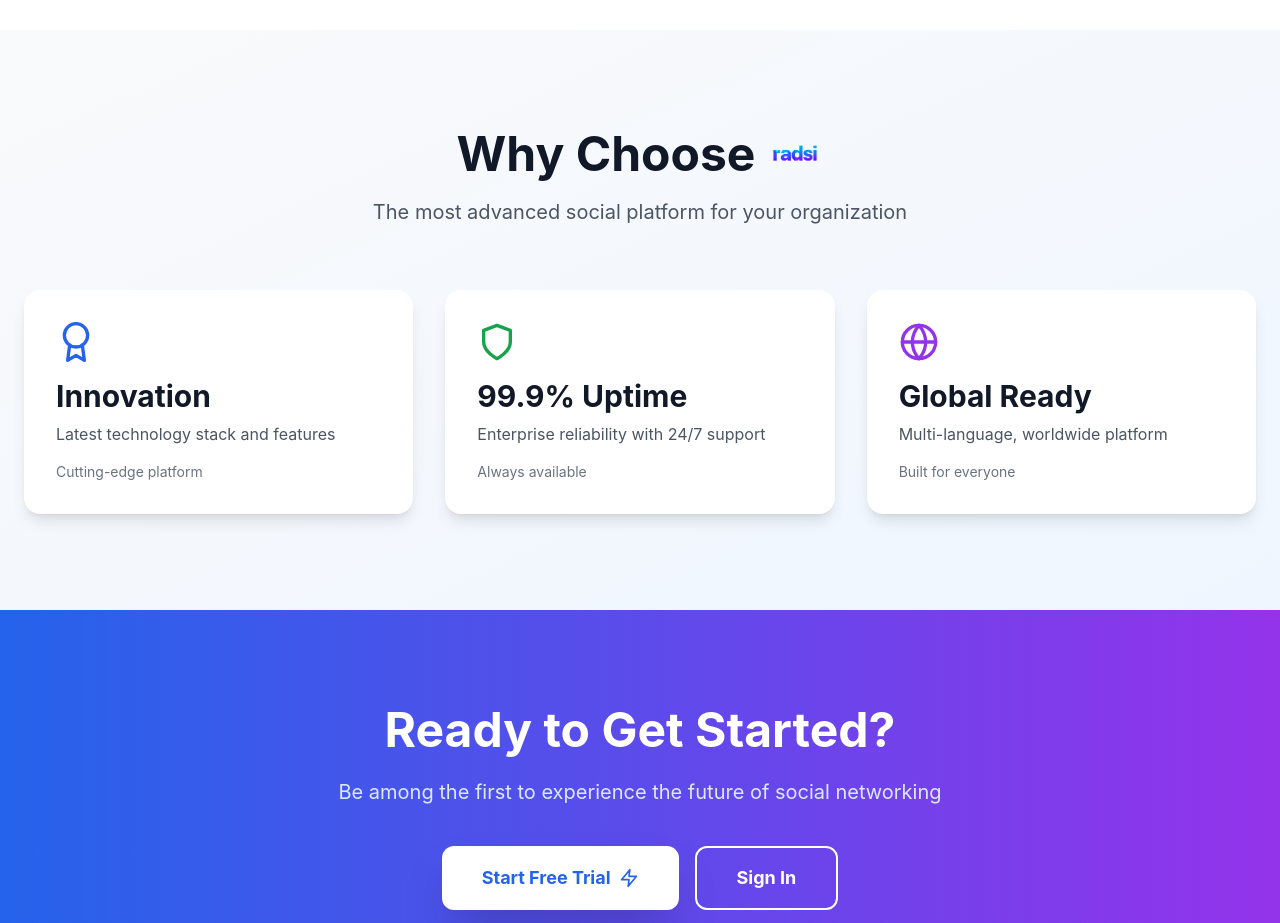
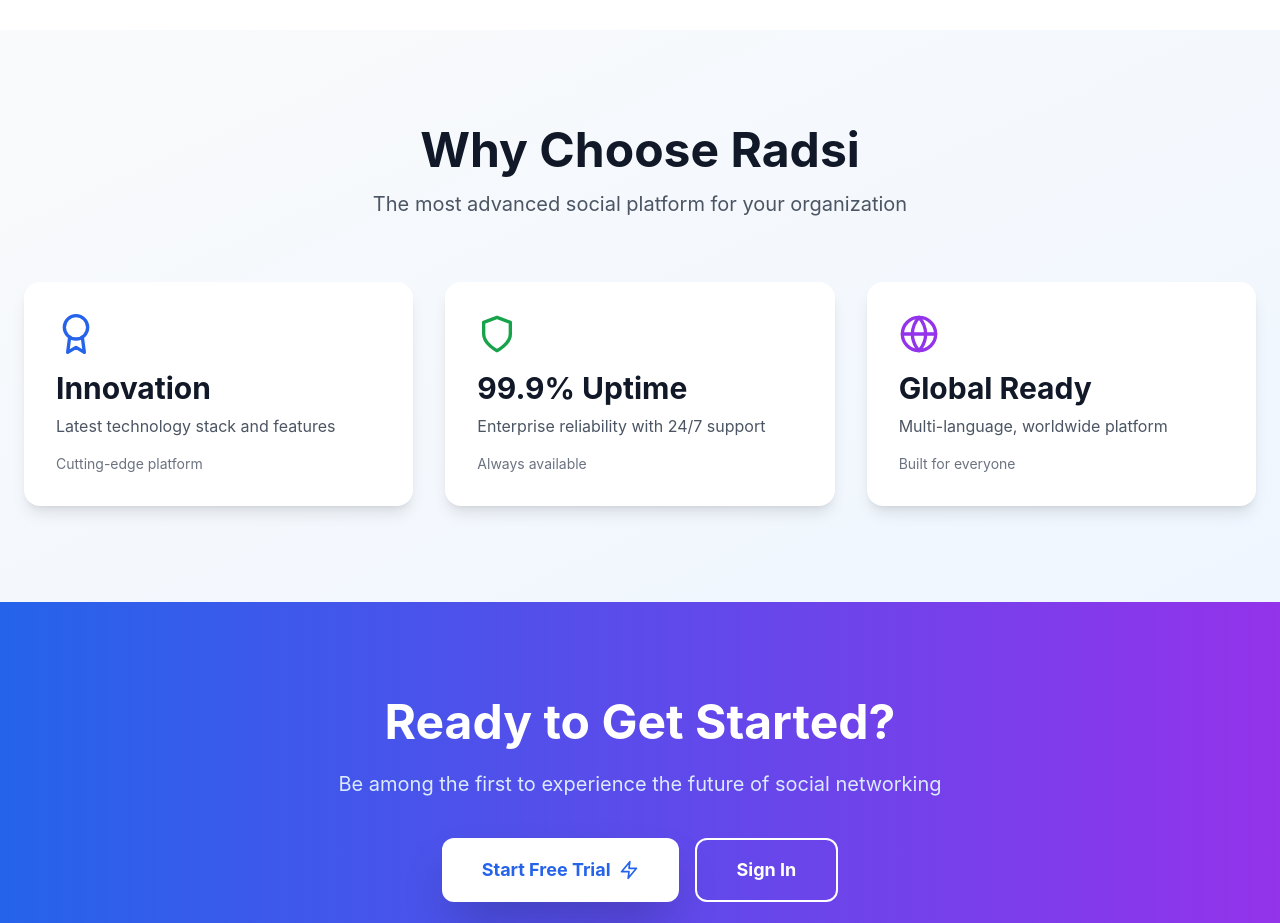
Before and after one commit to AmazeProd/radsi, a React (Create React App) app in the folder client/: page / in a window 1280 px wide. Shown: the part 1940-2863 px from the top of the page. Built offline with nearby package versions, Linux system fonts and the light colour scheme; no server answers; the HTML template or start-up script is replaced by a standard one.

Commit message:
Replace logo with text in 'Why Choose Radsi' heading

```diff
--- a/client/src/pages/Home.js
+++ b/client/src/pages/Home.js
@@ -220,8 +220,8 @@
       <section className="py-16 sm:py-24 px-4 sm:px-6 bg-gradient-to-br from-gray-50 to-blue-50">
         <div className="max-w-7xl mx-auto">
           <div className="text-center mb-12 sm:mb-16">
-            <h2 className="text-3xl sm:text-4xl lg:text-5xl font-bold text-gray-900 mb-3 sm:mb-4 flex items-center justify-center gap-3">
-              Why Choose <img src="/assets/logotext.png" alt="Radsi" className="h-10 sm:h-14 w-auto inline-block" />
+            <h2 className="text-3xl sm:text-4xl lg:text-5xl font-bold text-gray-900 mb-3 sm:mb-4">
+              Why Choose Radsi
             </h2>
             <p className="text-base sm:text-xl text-gray-600">
               The most advanced social platform for your organization
```
Also changed, not shown: client/public/assets/favicon.png (added).
